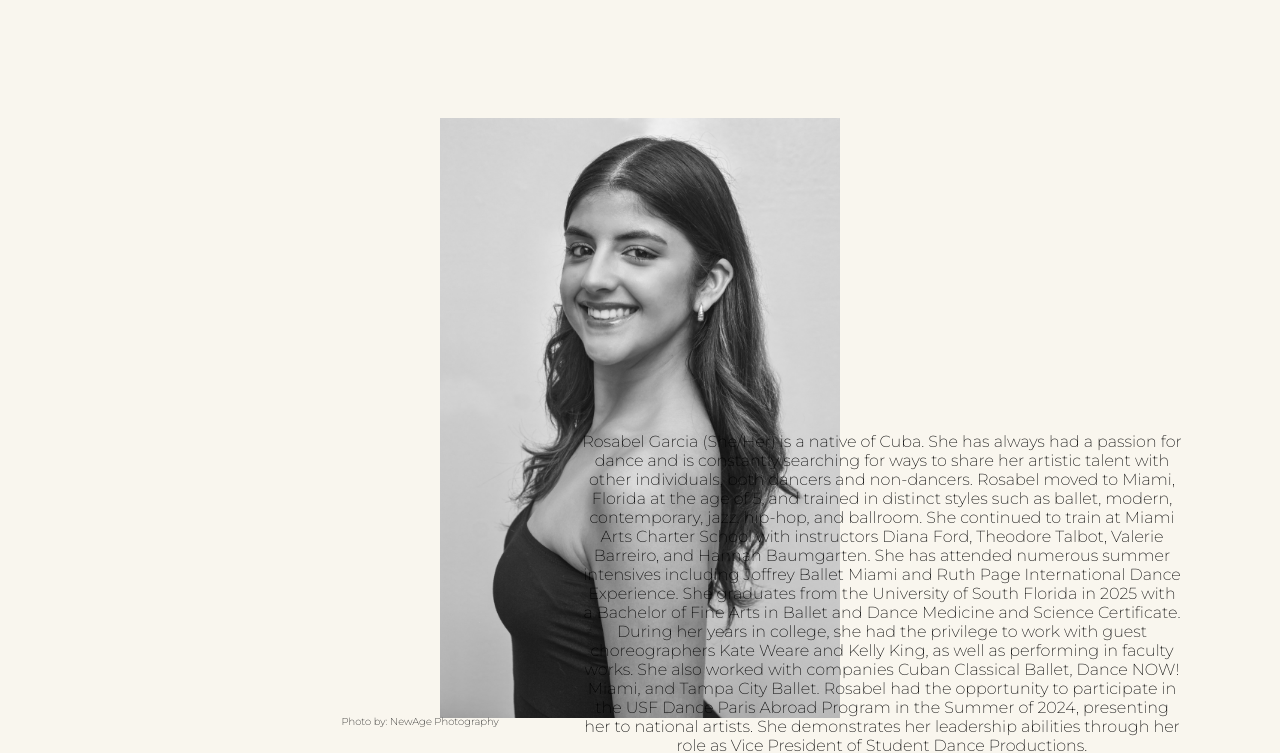
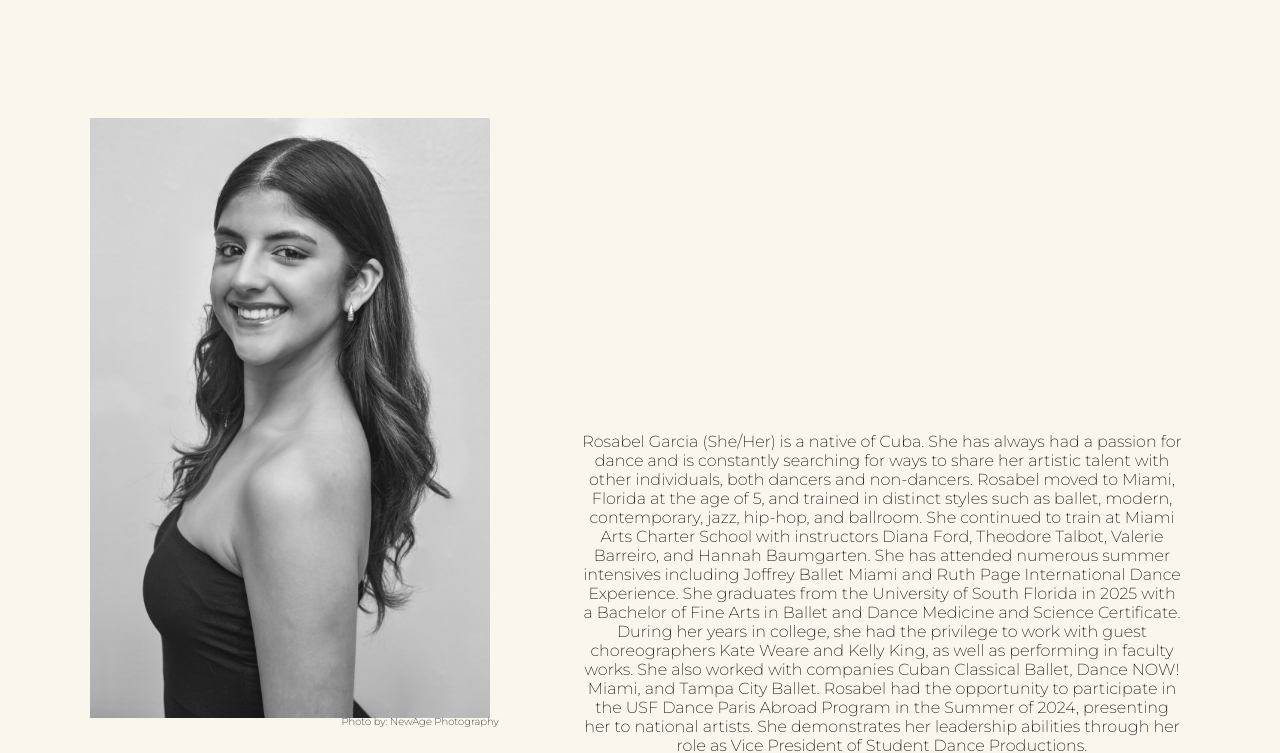
Before and after one commit to rosabelgarcia/website, a plain HTML site: page about.html in a window 1280 px wide. Shown: the part 70-823 px from the top of the page. Drawn offline with Linux system fonts and the light colour scheme; a script that the page names is missing.

Commit message:
Update about.html

```diff
--- a/about.html
+++ b/about.html
@@ -29,7 +29,7 @@
         </ul>
     </nav>
     <main>
-        <img src="img/r_headshot.jpg" style="width:400px;height:600px: margin-left:-700px;margin-top:70px;">
+        <img src="img/r_headshot.jpg" style="width:400px;height:600px; margin-left:-700px;margin-top:70px;">
         <p id="bio" style="width:600px; margin-left:550px; margin-bottom:0px; margin-top:-290px;">Rosabel Garcia (She/Her) is a native of Cuba. She has always had a passion for dance and is constantly searching for ways to share her artistic talent with other individuals, both dancers and non-dancers. Rosabel moved to Miami, Florida at the age of 5, and trained in distinct styles such as ballet, modern, contemporary, jazz, hip-hop, and ballroom. She continued to train at Miami Arts Charter School with instructors Diana Ford, Theodore Talbot, Valerie Barreiro, and Hannah Baumgarten. She has attended numerous summer intensives including Joffrey Ballet Miami and Ruth Page International Dance Experience.
             She graduates from the University of South Florida in 2025 with a Bachelor of Fine Arts in Ballet and Dance Medicine and Science Certificate. During her years in college, she had the privilege to work with guest choreographers Kate Weare and Kelly King, as well as performing in faculty works. She also worked with companies Cuban Classical Ballet, Dance NOW! Miami, and Tampa City Ballet. Rosabel had the opportunity to participate in the USF Dance Paris Abroad Program in the Summer of 2024, presenting her to national artists. She demonstrates her leadership abilities through her role as Vice President of Student Dance Productions.</p>
         <p style="margin-left:-440px;margin-bottom:100px;margin-top:-40px;font-size:10px;">Photo by: NewAge Photography</p>
```
